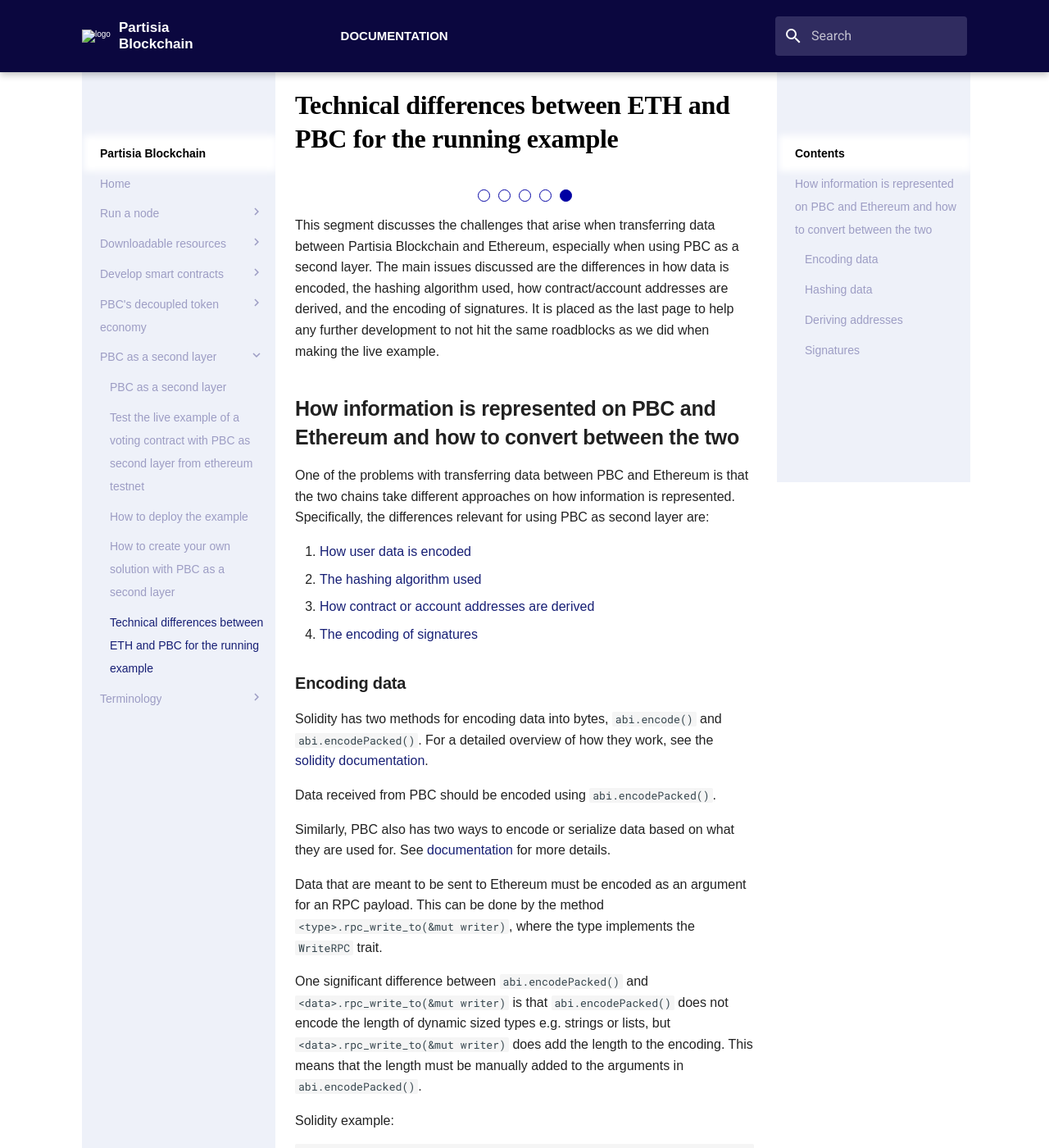
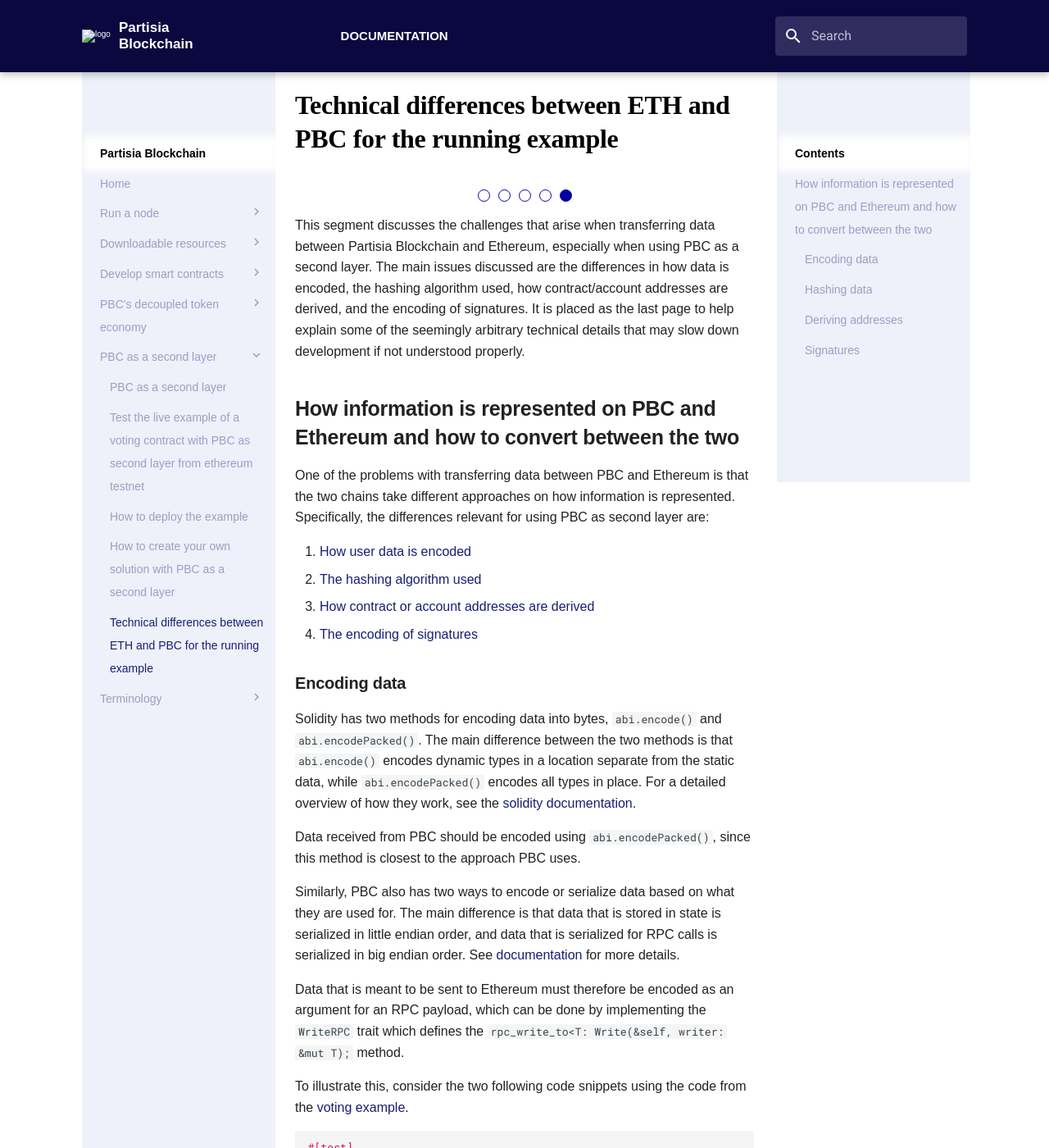
Before and after one commit to 0xSero/partisia-docs, an MkDocs documentation site: the page built from docs/PBC-as-a-second-layer/pbc-as-second-layer-technical-differences-eth-pbc.md, in a window 1280 px wide and 1400 px high. Shown: the whole window at 82% size. Built offline with MkDocs 1.6.1 and Material for MkDocs 9.7.7, drawn with Linux system fonts in a browser that asks for light colours; some web fonts are replaced; a script that is not in the unit is left out; some of the changed text lies outside the part shown.

Commit message:
Better example of data encoding

````diff
--- a/docs/PBC-as-a-second-layer/pbc-as-second-layer-technical-differences-eth-pbc.md
+++ b/docs/PBC-as-a-second-layer/pbc-as-second-layer-technical-differences-eth-pbc.md
@@ -10,7 +10,12 @@
     <!-- Repeat above for more dots -->
 </div>
 
-This segment discusses the challenges that arise when transferring data between Partisia Blockchain and Ethereum, especially when using PBC as a second layer. The main issues discussed are the differences in how data is encoded, the hashing algorithm used, how contract/account addresses are derived, and the encoding of signatures. It is placed as the last page to help any further development to not hit the same roadblocks as we did when making the live example.
+This segment discusses the challenges that arise when transferring data between Partisia Blockchain
+and Ethereum, especially when using PBC as a second layer. The main issues discussed are the
+differences in how data is encoded, the hashing algorithm used, how contract/account addresses are
+derived, and the encoding of signatures.
+It is placed as the last page to help explain some of the seemingly arbitrary technical details
+that may slow down development if not understood properly.
 
 ## How information is represented on PBC and Ethereum and how to convert between the two
 
@@ -26,37 +31,120 @@
 ### Encoding data
 
 Solidity has two methods for encoding data into bytes, `abi.encode()` and `abi.encodePacked()`.
+The main difference between the two methods is that `abi.encode()` encodes dynamic types in a
+location separate from the static data, while `abi.encodePacked()` encodes all types in place.
 For a detailed overview of how they work, see the
 [solidity documentation](https://docs.soliditylang.org/en/latest/abi-spec.html).
 
-Data received from PBC should be encoded using `abi.encodePacked()`.
+Data received from PBC should be encoded using `abi.encodePacked()`, since this method is closest to
+the approach PBC uses.
 
 Similarly, PBC also has two ways to encode or serialize data based on what they are used for.
+The main difference is that data that is stored in state is serialized in little endian order, and
+data that is serialized for RPC calls is serialized in big endian order.
 See [documentation](../abiv.md) for more details.
 
-Data that are meant to be sent to Ethereum must be encoded as an argument for an RPC payload.
-This can be done by the method `<type>.rpc_write_to(&mut writer)`, where the type implements
-the `WriteRPC` trait.
+Data that is meant to be sent to Ethereum must therefore be encoded as an argument for an RPC
+payload, which can be done by implementing the `WriteRPC` trait which defines the
+`rpc_write_to<T: Write(&self, writer: &mut T);`
+method.
 
-One significant difference between `abi.encodePacked()` and `<data>.rpc_write_to(&mut writer)` is
-that `abi.encodePacked()` does not encode the length of dynamic sized types e.g. strings or lists,
-but `<data>.rpc_write_to(&mut writer)` does add the length to the encoding.
-This means that the length must be manually added to the arguments in `abi.encodePacked()`.
+To illustrate this, consider the two following code snippets using the code from the
+[voting example](pbc-as-a-second-layer-how-to-create-your-own-solution.md).
 
-Solidity example:
+```rust
+#[test]
+fn test_encoding() {
+    let vote_id: u32 = 7;
+    let votes_for: u32 = 51;
+    let votes_against: u32 = 43;
+    let abstaining: u32 = 4;
+    let mut buffer: Vec<u8> = vec![];
+    vote_id.rpc_write_to(buffer)?;
+    votes_for.rpc_write_to(buffer)?;
+    votes_against.rpc_write_to(buffer)?;
+    abstaining.rpc_write_to(buffer)?;
+
+    let expected: Vec<u8> = vec![
+        0, 0, 0, 7, // vote_id
+        0, 0, 0, 51, // votes_for
+        0, 0, 0, 43, // votes_against
+        0, 0, 0, 4 // abstaining
+    ];
+    assert_eq!(buffer, expected);
+}
+```
 
 ```solidity
-0x48656c6c6f2c20776f726c6421 == abi.encodePacked("Hello, World!");
-0x0000000d48656c6c6f2c20776f726c6421 == abi.encodePacked(unint32(13), "Hello, World!");
+function testEncoding() {
+    uint32 voteId = 7;
+    uint32 votesFor = 51;
+    uint32 votesAgainst = 43;
+    uint32 missing = 4;
+    bytes memory encoded = abi.encodePacked(voteId, votesFor, votesAgainst, missing);
+    //                   | voteId|    for|against|missing|
+    require(encoded == "0x00000007000000330000002B00000004");
+}
 ```
 
-PBC example:
+The above illustrates that the values encoded above results in the same bytes in both contracts.
+
+However, there is one difference between the two that must be considered. In solidity
+`abi.encodePacked()` encodes dynamic types in place without the data length. Rust also encodes
+dynamic types in place but prepends the data length.
+
+So if we want to add a short description on the vote data we need to manually add the length in
+solidity. The following two code snippets illustrates this.
+
 
 ```rust
-let mut output: Vec<u8> = vec![];
-"Hello, World!".rpc_write_to( & mut output);
-0x0000000d48656c6c6f2c20776f726c6421 == output;
+#[test]
+fn test_encoding() {
+    let vote_id: u32 = 7;
+    let votes_for: u32 = 51;
+    let votes_against: u32 = 43;
+    let abstaining: u32 = 4;
+    let description: String = "cats < dogs".to_string();
+    let mut buffer: Vec<u8> = vec![];
+    vote_id.rpc_write_to(buffer)?;
+    votes_for.rpc_write_to(buffer)?;
+    votes_against.rpc_write_to(buffer)?;
+    abstaining.rpc_write_to(buffer)?;
+    description.rpc_write_to(description)?;
+
+    let expected: Vec<u8> = vec![
+        0, 0, 0, 7, // vote_id
+        0, 0, 0, 51, // votes_for
+        0, 0, 0, 43, // votes_against
+        0, 0, 0, 4, // abstaining
+        0, 0, 0, 11, // description length
+        99, 97, 116, 115, // "cats"
+        32, 60, 32, // " < "
+        100, 111, 103, 115 // "dogs
+    ];
+    assert_eq!(buffer, expected);
+}
 ```
+
+```solidity
+function testEncoding() {
+    uint32 voteId = 7;
+    uint32 votesFor = 51;
+    uint32 votesAgainst = 43;
+    uint32 missing = 4;
+    string memory description = "cats < dogs";
+    bytes memory encoded = abi.encodePacked(voteId, votesFor, votesAgainst, missing, description);
+    //                   | voteId|    for|against|missing|         "cats < dogs"|
+    require(encoded == "0x00000007000000330000002B0000000463617473203C20646F6773");
+
+    uint32 length = bytes(description).length;
+    bytes memory encoded = abi.encodePacked(voteId, votesFor, votesAgainst, missing, length, description);
+    //                   | voteId|    for|against|missing| length|         "cats < dogs"|
+    require(encoded == "0x00000007000000330000002B000000040000001163617473203C20646F6773");
+}
+```
+
+The code above also applies to other types of dynamic data.
 
 ### Hashing data
 
````
